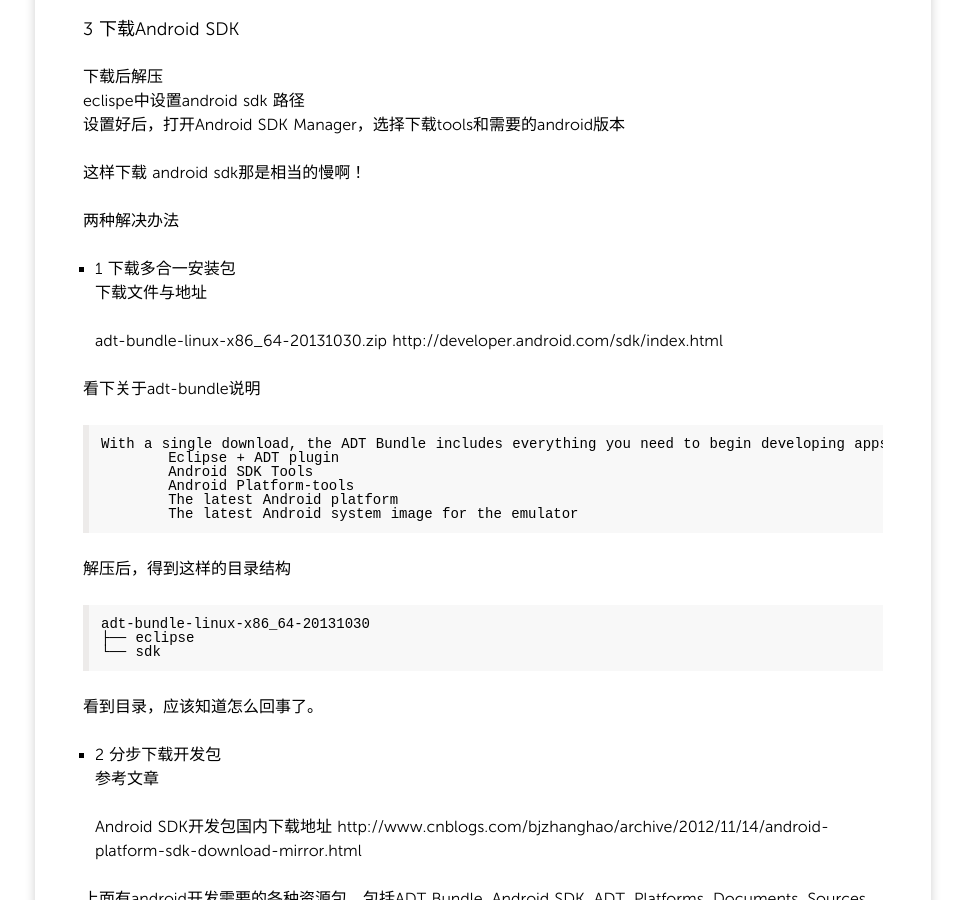
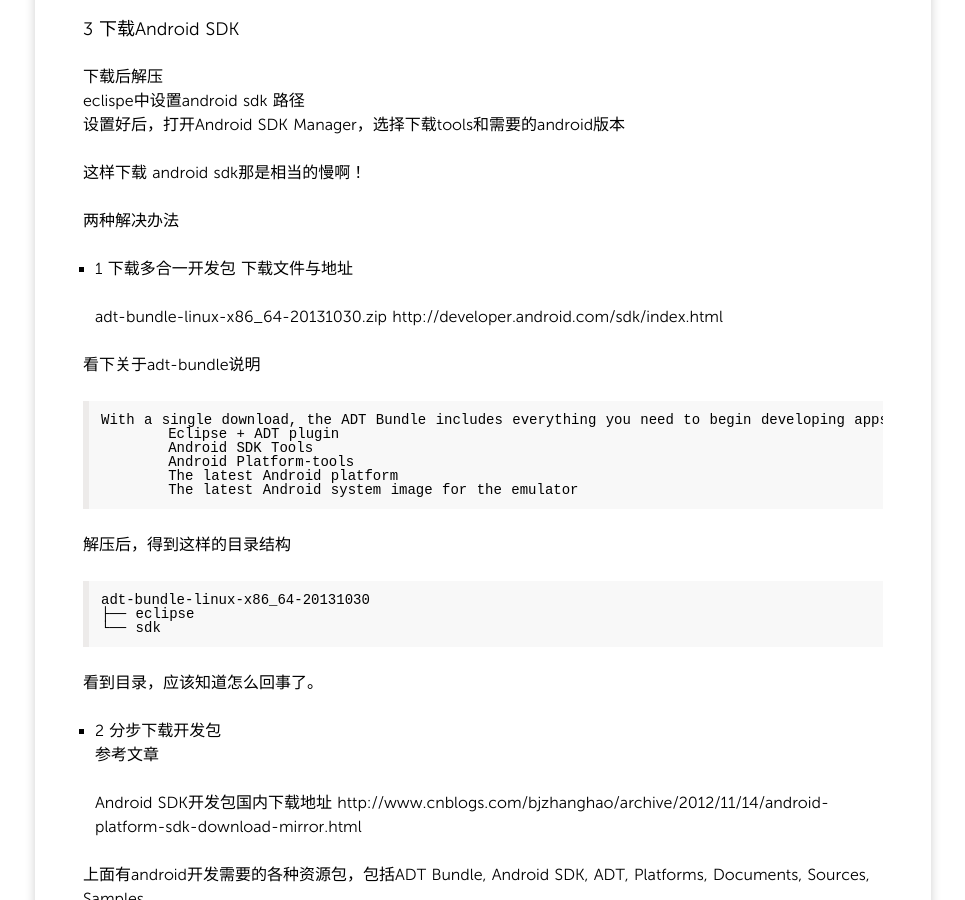
Before and after one commit to fengyr/blog, a Jekyll site: the page built from _posts/2014/2014-01-04-ubuntu下搭建Android开发环境.md, in a window 1280 px wide and 900 px high, scrolled down 725 px. Shown: the whole window, without its empty margins (157-1122 px from the left). Built offline with Jekyll 4.4.1, drawn with Linux system fonts in a browser that asks for light colours; Markdown is read by kramdown in place of the engine named in the settings.

Commit message:
博客：2014-01-04-ubuntu下搭建Android开发环境.md 排版

```diff
--- a/_posts/2014/2014-01-04-ubuntu下搭建Android开发环境.md
+++ b/_posts/2014/2014-01-04-ubuntu下搭建Android开发环境.md
@@ -40,7 +40,7 @@
 
 两种解决办法
 
-- 1 下载多合一安装包
+- 1 下载多合一开发包
 下载文件与地址
 
 	adt-bundle-linux-x86_64-20131030.zip
```
